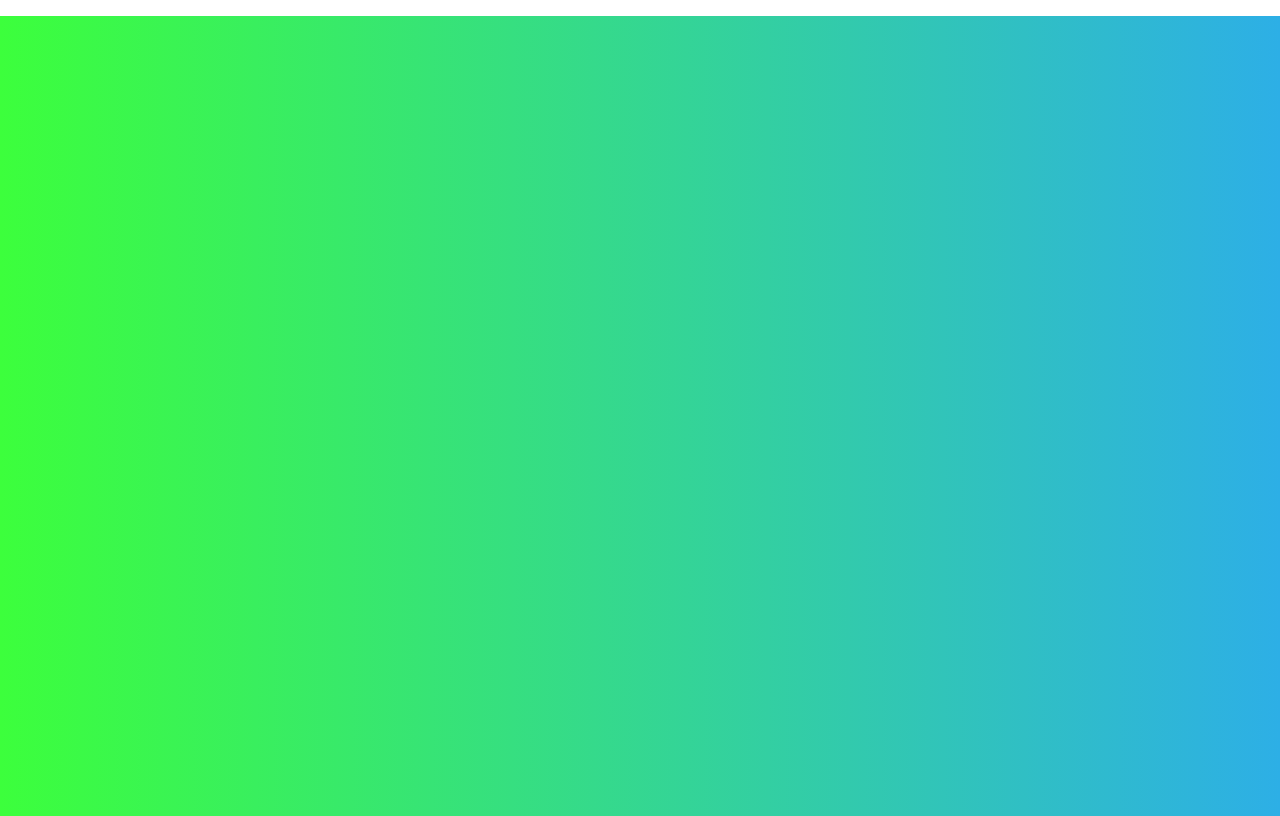
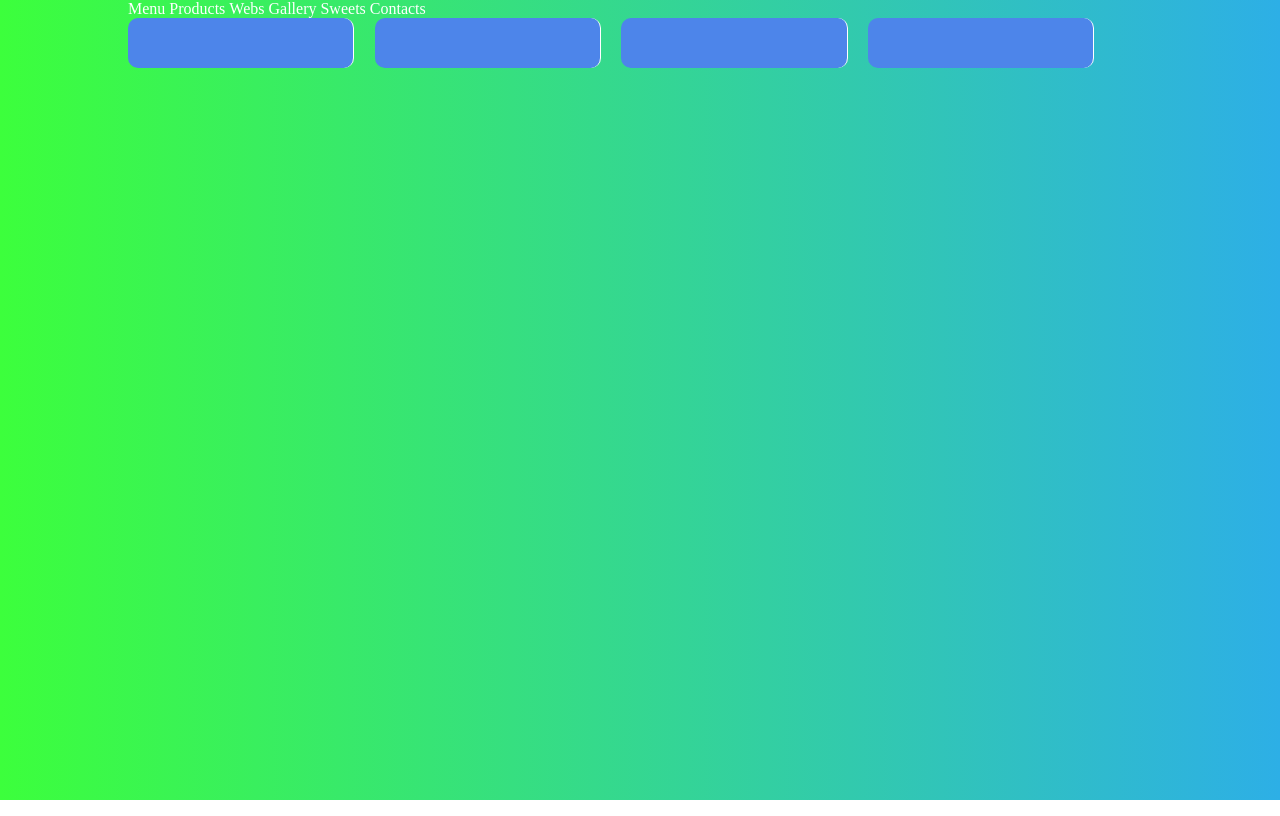
Before and after one commit to tanyuka88/SassTest, a plain HTML site: page index.html in a window 1280 px wide. Drawn offline with Linux system fonts and the light colour scheme.

Commit message:
background gradient

```diff
--- a/css/scss/style.scss
+++ b/css/scss/style.scss
@@ -1,16 +1,15 @@
-$blue: #3bbfce;
+$blue: white;
 $margin: 0 auto;
 $block-width:80%;
 $full-block:100%;
-$backgr-color:red;
-
-body{
-  padding:0;
-  margin: 0;
-  background-color: white;
+$backgr-color:blue;
+@mixin rounded-corners($radius){
+  -moz-border-radius: $radius;
+  -webkit-border-radius: $radius;
+  border-radius: $radius;
 }
 #gradient{
-  position: absolute;
+  background-color: white;
   width:$full-block;
   height: $full-block;
   padding:0;
@@ -21,6 +20,7 @@ body{
   margin: $margin;
   ul{
     padding: 0;
+    margin: 0;
     li {
       display: inline-block;
       color: $blue;
@@ -29,13 +29,16 @@ body{
 }
 .block{
   width: $block-width;
+  height: 50px;
   margin: $margin;
    div{
       float: left;
-      width: $full-block/4-1;
+      width: $full-block/4-3;
       height: 50px;
-      background-color: $backgr-color;
-      border: 1px solid white;
+      background-color:darken(cornflowerblue,5%);
+      border-right: 1px solid white;
+     @include rounded-corners(10px);
+     margin-right: 2%;
   }
 }
 .clear{
--- a/index.html
+++ b/index.html
@@ -11,8 +11,7 @@
 
 </head>
 
-<body>
-<div id="gradient"></div>
+<body id="gradient">
 <header>
     <div class="top-menu">
         <ul>
@@ -26,12 +25,11 @@
     </div>
 </header>
 <div class="wrapper">
-    <h3 class="blue">Test Sass</h3>
     <div class="block">
-        <div></div>
-        <div></div>
-        <div></div>
-        <div></div>
+        <a href="#"><div></div></a>
+        <a href="#"><div></div></a>
+        <a href="#"><div></div></a>
+        <a href="#"><div></div></a>
     </div>
     <div class="clear"></div>
 </div>
```
Also changed, not shown: css/style.css, 1 other file.
